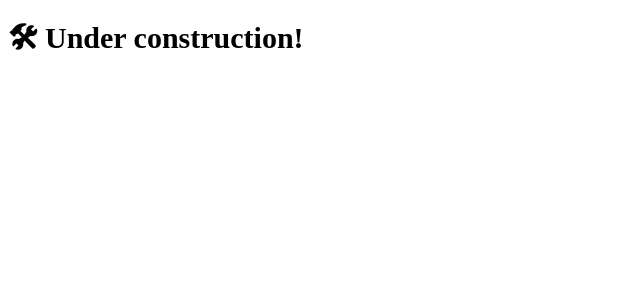
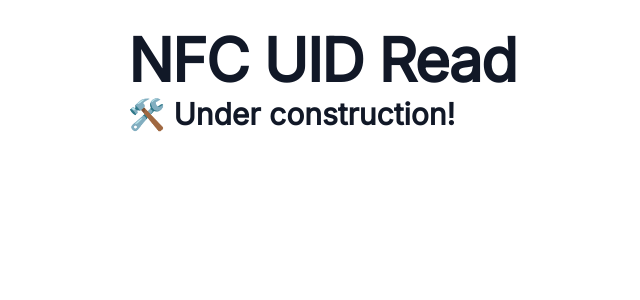
Before and after one commit to easis/nfc-uid-read, a Next.js app: page /nfc-uid-read/ in a window 1280 px wide. Shown: the top 300 px of the page, without its empty margins (0-640 px from the left). Built offline with nearby package versions, Linux system fonts and the light colour scheme.

Commit message:
Created custom app

```diff
--- /dev/null
+++ b/pages/_app.tsx
@@ -0,0 +1,13 @@
+import Layout from '@/components/shared/layout';
+import '@/styles/global.css';
+import type { AppProps } from 'next/app'
+
+const CustomApp = ({ Component, pageProps }: AppProps) => {
+    return (
+        <Layout>
+            <Component {...pageProps} />
+        </Layout>
+    );
+};
+
+export default CustomApp;
```
